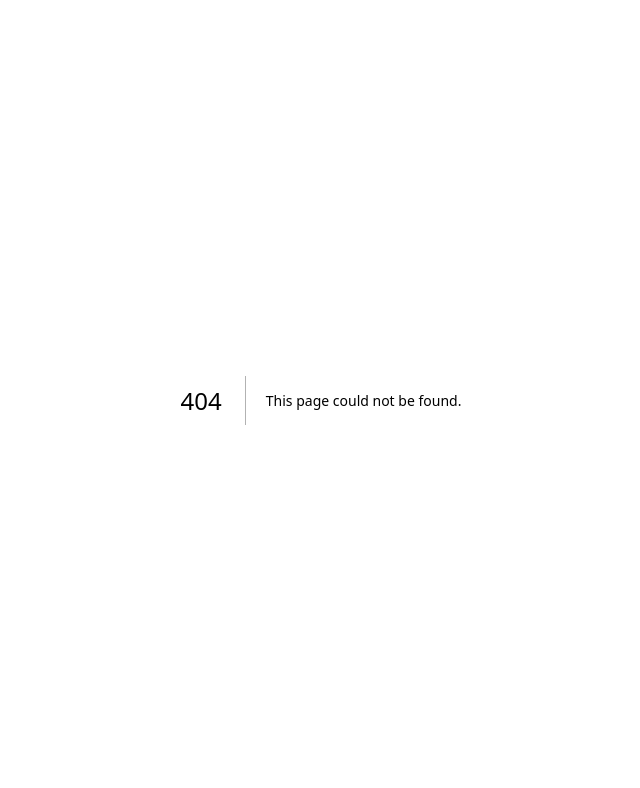
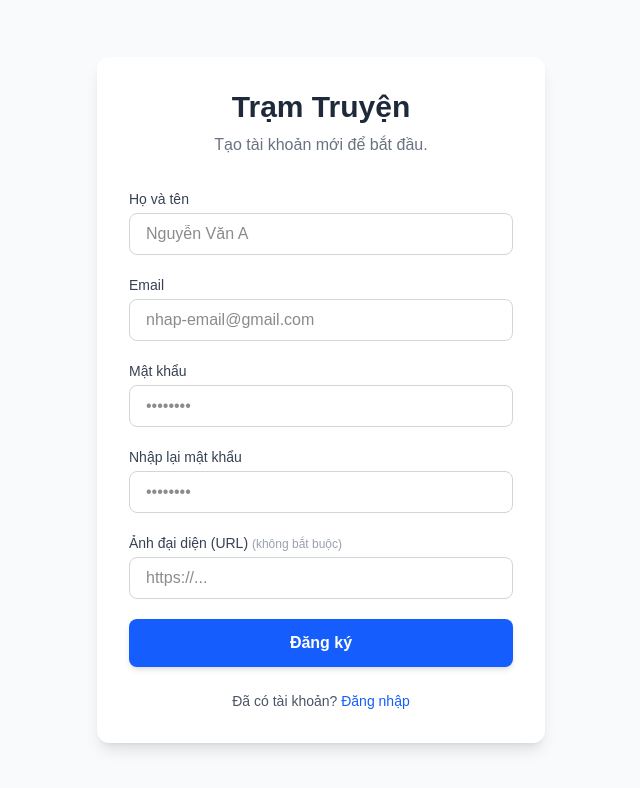
Before and after one commit to kieuanhdev/tramtruyenweb, a Next.js app: page /register in a window 1280 px wide. Before the commit this address had no page. Shown: the top 788 px of the page, without its empty margins (319-959 px from the left). Built offline with nearby package versions, Linux system fonts and the light colour scheme; no server answers.

Commit message:
feat(auth): add register page and user service

```diff
--- a/src/app/login/page.tsx
+++ b/src/app/login/page.tsx
@@ -2,6 +2,7 @@
 
 import { useState } from "react";
 import { useRouter } from "next/navigation";
+import Link from "next/link";
 import { authService } from "@/services/auth.service";
 import axios from "axios";
 
@@ -99,7 +100,12 @@ export default function LoginPage() {
 
         <div className="mt-6 text-center text-sm text-gray-600">
           Chưa có tài khoản?{" "}
-          <a href="#" className="text-blue-600 hover:underline font-medium">Đăng ký ngay</a>
+          <Link
+            href="/register"
+            className="text-blue-600 hover:underline font-medium"
+          >
+            Đăng ký ngay
+          </Link>
         </div>
       </div>
     </div>
--- /dev/null
+++ b/src/app/register/page.tsx
@@ -0,0 +1,177 @@
+"use client";
+
+import { useState } from "react";
+import { useRouter } from "next/navigation";
+import axios from "axios";
+import { userService } from "@/services/user.service";
+
+export default function RegisterPage() {
+  const router = useRouter();
+
+  const [fullName, setFullName] = useState("");
+  const [email, setEmail] = useState("");
+  const [password, setPassword] = useState("");
+  const [confirmPassword, setConfirmPassword] = useState("");
+  const [avatarUrl, setAvatarUrl] = useState("");
+
+  const [error, setError] = useState("");
+  const [success, setSuccess] = useState("");
+  const [isLoading, setIsLoading] = useState(false);
+
+  const handleRegister = async (e: React.FormEvent) => {
+    e.preventDefault();
+    setError("");
+    setSuccess("");
+
+    if (password !== confirmPassword) {
+      setError("Mật khẩu nhập lại không khớp.");
+      return;
+    }
+
+    setIsLoading(true);
+
+    try {
+      await userService.createUser({
+        email,
+        password,
+        fullName,
+        avatarUrl: avatarUrl || undefined,
+      });
+
+      setSuccess("Đăng ký thành công! Vui lòng đăng nhập.");
+
+      setTimeout(() => {
+        router.push("/login");
+      }, 1200);
+    } catch (err: unknown) {
+      if (axios.isAxiosError(err) && err.response) {
+        setError(
+          (err.response.data as any)?.message ||
+            "Đăng ký thất bại. Vui lòng kiểm tra lại thông tin!"
+        );
+      } else {
+        setError("Lỗi kết nối đến máy chủ!");
+      }
+    } finally {
+      setIsLoading(false);
+    }
+  };
+
+  return (
+    <div className="min-h-screen bg-gray-50 flex flex-col justify-center items-center px-4">
+      <div className="max-w-md w-full bg-white rounded-xl shadow-lg p-8">
+        <div className="text-center mb-8">
+          <h2 className="text-3xl font-bold text-gray-800">Trạm Truyện</h2>
+          <p className="text-gray-500 mt-2">Tạo tài khoản mới để bắt đầu.</p>
+        </div>
+
+        {error && (
+          <div className="mb-4 p-3 bg-red-50 border-l-4 border-red-500 text-red-700 text-sm rounded">
+            {error}
+          </div>
+        )}
+
+        {success && (
+          <div className="mb-4 p-3 bg-green-50 border-l-4 border-green-500 text-green-700 text-sm rounded">
+            {success}
+          </div>
+        )}
+
+        <form onSubmit={handleRegister} className="space-y-5">
+          <div>
+            <label className="block text-sm font-medium text-gray-700 mb-1">
+              Họ và tên
+            </label>
+            <input
+              type="text"
+              required
+              value={fullName}
+              onChange={(e) => setFullName(e.target.value)}
+              className="w-full px-4 py-2 border border-gray-300 rounded-lg focus:ring-2 focus:ring-blue-500 focus:border-blue-500 outline-none transition-colors"
+              placeholder="Nguyễn Văn A"
+            />
+          </div>
+
+          <div>
+            <label className="block text-sm font-medium text-gray-700 mb-1">
+              Email
+            </label>
+            <input
+              type="email"
+              required
+              value={email}
+              onChange={(e) => setEmail(e.target.value)}
+              className="w-full px-4 py-2 border border-gray-300 rounded-lg focus:ring-2 focus:ring-blue-500 focus:border-blue-500 outline-none transition-colors"
+              placeholder="nhap-email@gmail.com"
+            />
+          </div>
+
+          <div>
+            <label className="block text-sm font-medium text-gray-700 mb-1">
+              Mật khẩu
+            </label>
+            <input
+              type="password"
+              required
+              value={password}
+              onChange={(e) => setPassword(e.target.value)}
+              className="w-full px-4 py-2 border border-gray-300 rounded-lg focus:ring-2 focus:ring-blue-500 focus:border-blue-500 outline-none transition-colors"
+              placeholder="••••••••"
+            />
+          </div>
+
+          <div>
+            <label className="block text-sm font-medium text-gray-700 mb-1">
+              Nhập lại mật khẩu
+            </label>
+            <input
+              type="password"
+              required
+              value={confirmPassword}
+              onChange={(e) => setConfirmPassword(e.target.value)}
+              className="w-full px-4 py-2 border border-gray-300 rounded-lg focus:ring-2 focus:ring-blue-500 focus:border-blue-500 outline-none transition-colors"
+              placeholder="••••••••"
+            />
+          </div>
+
+          <div>
+            <label className="block text-sm font-medium text-gray-700 mb-1">
+              Ảnh đại diện (URL){" "}
+              <span className="text-gray-400 text-xs">(không bắt buộc)</span>
+            </label>
+            <input
+              type="url"
+              value={avatarUrl}
+              onChange={(e) => setAvatarUrl(e.target.value)}
+              className="w-full px-4 py-2 border border-gray-300 rounded-lg focus:ring-2 focus:ring-blue-500 focus:border-blue-500 outline-none transition-colors"
+              placeholder="https://..."
+            />
+          </div>
+
+          <button
+            type="submit"
+            disabled={isLoading}
+            className={`w-full py-3 px-4 text-white font-semibold rounded-lg shadow-md transition-all
+              ${
+                isLoading
+                  ? "bg-blue-400 cursor-not-allowed"
+                  : "bg-blue-600 hover:bg-blue-700 hover:shadow-lg"
+              }`}
+          >
+            {isLoading ? "Đang xử lý..." : "Đăng ký"}
+          </button>
+        </form>
+
+        <div className="mt-6 text-center text-sm text-gray-600">
+          Đã có tài khoản?{" "}
+          <a
+            href="/login"
+            className="text-blue-600 hover:underline font-medium"
+          >
+            Đăng nhập
+          </a>
+        </div>
+      </div>
+    </div>
+  );
+}
--- /dev/null
+++ b/src/services/user.service.ts
@@ -0,0 +1,9 @@
+import { api } from '@/core/api';
+import { UserCreateRequest, UserResponse } from '@/types/user';
+
+export const userService = {
+  createUser: async (data: UserCreateRequest): Promise<UserResponse> => {
+    const response = await api.post<UserResponse>('/users', data);
+    return response.data;
+  },
+};
--- /dev/null
+++ b/src/types/user.ts
@@ -0,0 +1,16 @@
+export interface UserCreateRequest {
+  email: string;
+  password: string;
+  fullName: string;
+  avatarUrl?: string;
+}
+
+export interface UserResponse {
+  id: string;
+  email: string;
+  fullName: string;
+  avatarUrl: string | null;
+  role: string;
+  status: string;
+  createdAt: string;
+}
```
